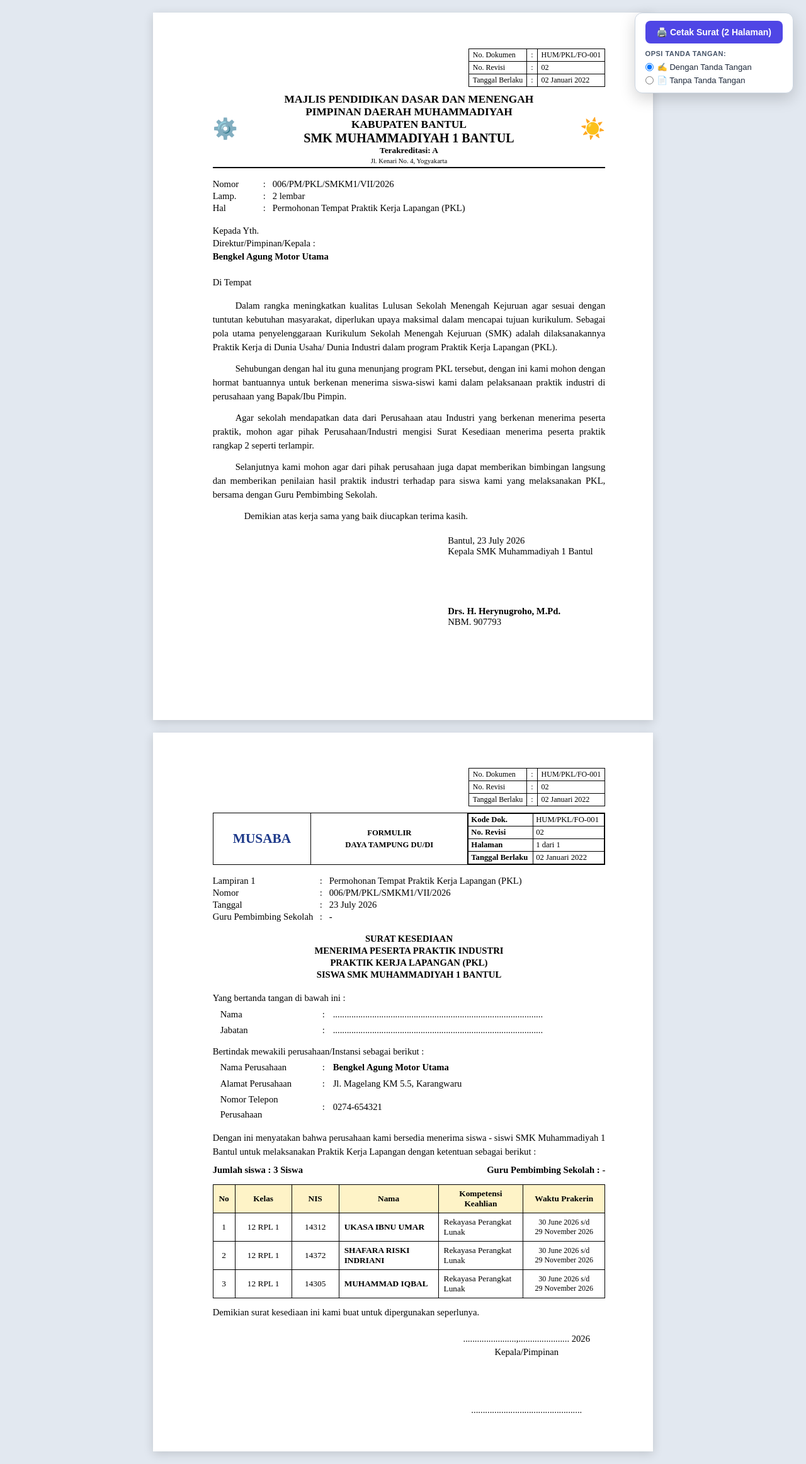
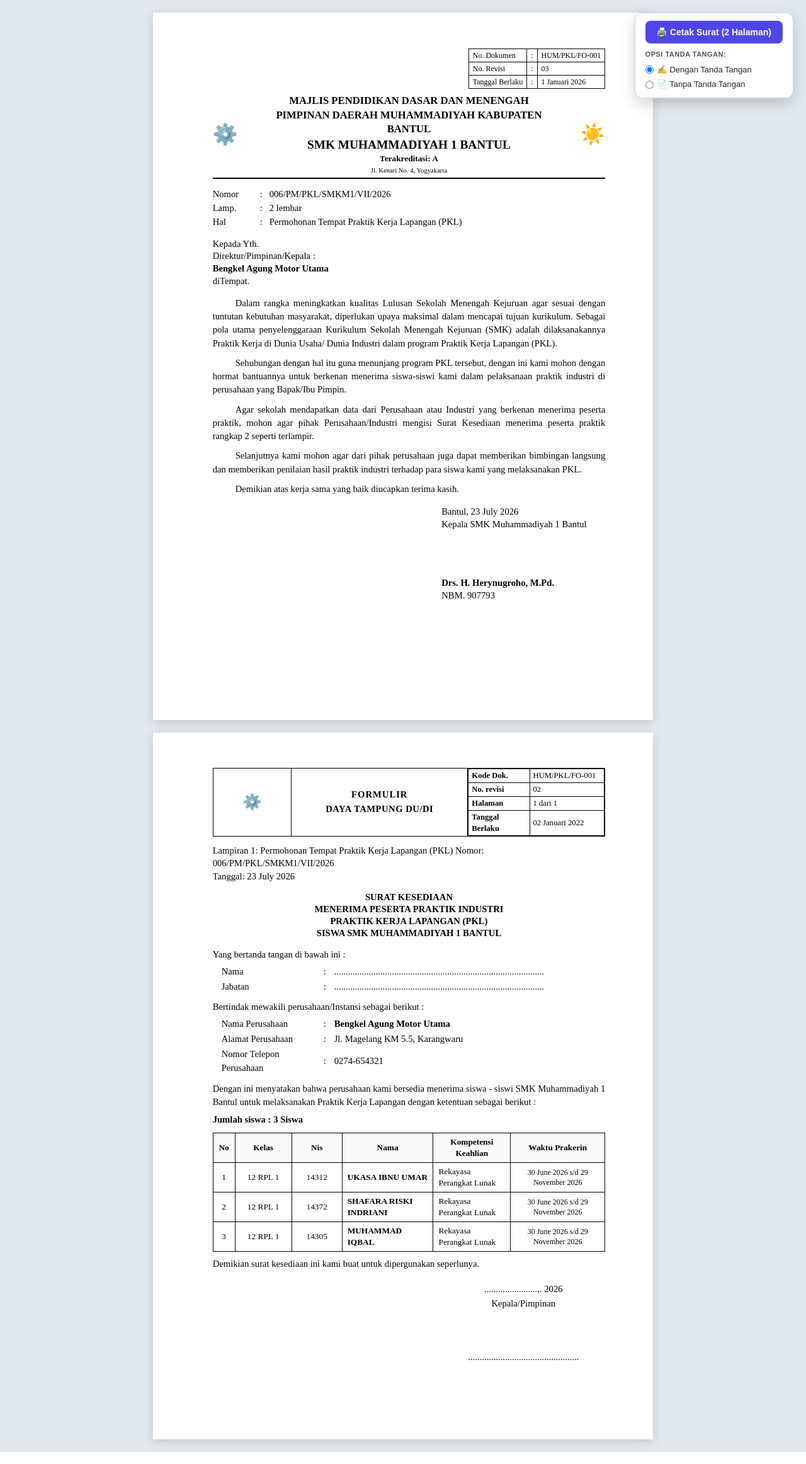
Before and after one commit to kckdevelop/smartschool-v3, a Laravel app: page /pkl/persuratan/5/cetak in a window 1280 px wide. Shown: the whole page at 63% size. Run offline with Laravel 12, Linux system fonts and the light colour scheme; a user stored in the database is signed in; data comes from the database, SQL or seed files in the repository.

Commit message:
perbaikan cetak

```diff
--- a/resources/views/pkl/persuratan/cetak-permohonan.blade.php
+++ b/resources/views/pkl/persuratan/cetak-permohonan.blade.php
@@ -10,6 +10,7 @@
             font-size: 11pt;
             color: #000;
             background: #e2e8f0;
+            line-height: 1.35;
         }
 
         .page {
@@ -33,7 +34,7 @@
             border: 1px solid #000;
             border-collapse: collapse;
             font-size: 9pt;
-            margin-bottom: 10px;
+            margin-bottom: 8px;
         }
         .doc-header-box td {
             border: 1px solid #000;
@@ -51,7 +52,7 @@
             text-align: center;
             border-bottom: 2px solid #000;
             padding-bottom: 4px;
-            margin-bottom: 16px;
+            margin-bottom: 14px;
             position: relative;
         }
         .kop-table {
@@ -62,18 +63,14 @@
             vertical-align: middle;
         }
         .kop-title {
-            font-size: 13pt;
+            font-size: 12.5pt;
             font-weight: bold;
             text-transform: uppercase;
         }
         .kop-subtitle {
-            font-size: 15pt;
+            font-size: 14.5pt;
             font-weight: bold;
             text-transform: uppercase;
-        }
-        .kop-aksara {
-            font-size: 14pt;
-            margin: 2px 0;
         }
         .kop-akreditasi {
             font-size: 10pt;
@@ -88,7 +85,7 @@
         .surat-meta {
             width: 100%;
             border-collapse: collapse;
-            margin-bottom: 16px;
+            margin-bottom: 14px;
             font-size: 11pt;
         }
         .surat-meta td {
@@ -98,16 +95,16 @@
 
         /* Tujuan Surat */
         .tujuan-block {
-            margin-bottom: 16px;
-            line-height: 1.4;
+            margin-bottom: 14px;
+            line-height: 1.35;
         }
 
         /* Isi Paragraph */
         .isi-p {
             text-align: justify;
             text-indent: 36px;
-            line-height: 1.5;
-            margin-bottom: 12px;
+            line-height: 1.45;
+            margin-bottom: 10px;
         }
 
         /* Tabel Surat Kesediaan (Halaman 2) */
@@ -115,49 +112,49 @@
             width: 100%;
             border-collapse: collapse;
             border: 1px solid #000;
-            margin-bottom: 16px;
+            margin-bottom: 12px;
         }
         .form-header-table td {
             border: 1px solid #000;
-            padding: 4px 8px;
+            padding: 3px 6px;
             vertical-align: middle;
             font-size: 9.5pt;
         }
 
-        h2.judul-kesediaan {
+        .judul-kesediaan {
             text-align: center;
             font-size: 11pt;
             font-weight: bold;
             text-transform: uppercase;
             line-height: 1.3;
-            margin: 16px 0;
+            margin: 14px 0 12px 0;
         }
 
         .table-siswa-kesediaan {
             width: 100%;
             border-collapse: collapse;
-            margin: 14px 0;
+            margin: 10px 0;
         }
         .table-siswa-kesediaan th, .table-siswa-kesediaan td {
             border: 1px solid #000;
-            padding: 6px 8px;
+            padding: 5px 8px;
             font-size: 10pt;
             vertical-align: middle;
         }
         .table-siswa-kesediaan th {
-            background-color: #fef3c7;
             text-align: center;
             font-weight: bold;
+            background-color: #f8fafc;
         }
 
         /* Area TTD */
         .ttd-container {
-            margin-top: 20px;
+            margin-top: 16px;
             width: 100%;
         }
         .ttd-box-right {
             float: right;
-            width: 250px;
+            width: 260px;
             text-align: left;
         }
 
@@ -210,7 +207,7 @@
 </div>
 
 {{-- ============================================================================ --}}
-{{-- HALAMAN 1: SURAT PERMOHONAN TEMPAT PKL --}}
+{{-- HALAMAN 1: SURAT PERMOHONAN TEMPAT PRAKTIK KERJA LAPANGAN (PKL) --}}
 {{-- ============================================================================ --}}
 <div class="page">
     {{-- Header Dokumen Kanan Atas --}}
@@ -224,12 +221,12 @@
             <tr>
                 <td>No. Revisi</td>
                 <td>:</td>
-                <td>02</td>
+                <td>03</td>
             </tr>
             <tr>
                 <td>Tanggal Berlaku</td>
                 <td>:</td>
-                <td>02 Januari 2022</td>
+                <td>1 Januari 2026</td>
             </tr>
         </table>
     </div>
@@ -267,7 +264,7 @@
     {{-- Meta Surat --}}
     <table class="surat-meta">
         <tr>
-            <td style="width:80px;">Nomor</td>
+            <td style="width:75px;">Nomor</td>
             <td style="width:15px;">:</td>
             <td>{{ $surat->nomor_surat }}</td>
         </tr>
@@ -287,12 +284,11 @@
     <div class="tujuan-block">
         <div>Kepada Yth.</div>
         <div>Direktur/Pimpinan/Kepala :</div>
-        <div><strong>{{ $surat->dudi?->nama_dudi ?? 'Bengkel Pak Giarto' }}</strong></div>
-        <br>
-        <div>Di Tempat</div>
+        <div><strong>{{ $surat->dudi?->nama_dudi ?? 'Pimpinan Perusahaan' }}</strong></div>
+        <div>diTempat.</div>
     </div>
 
-    {{-- Isi Surat Permohonan --}}
+    {{-- Isi Surat Permohonan (Sesuai Persis dengan Contoh Dokumen Resmi) --}}
     <div class="isi-block">
         <p class="isi-p">
             Dalam rangka meningkatkan kualitas Lulusan Sekolah Menengah Kejuruan agar sesuai dengan tuntutan kebutuhan masyarakat, diperlukan upaya maksimal dalam mencapai tujuan kurikulum. Sebagai pola utama penyelenggaraan Kurikulum Sekolah Menengah Kejuruan (SMK) adalah dilaksanakannya Praktik Kerja di Dunia Usaha/ Dunia Industri dalam program Praktik Kerja Lapangan (PKL).
@@ -304,14 +300,9 @@
             Agar sekolah mendapatkan data dari Perusahaan atau Industri yang berkenan menerima peserta praktik, mohon agar pihak Perusahaan/Industri mengisi Surat Kesediaan menerima peserta praktik rangkap 2 seperti terlampir.
         </p>
         <p class="isi-p">
-            Selanjutnya kami mohon agar dari pihak perusahaan juga dapat memberikan bimbingan langsung dan memberikan penilaian hasil praktik industri terhadap para siswa kami yang melaksanakan PKL, bersama dengan Guru Pembimbing Sekolah{{ !empty($pembimbing?->guru?->nama_guru) ? ' (' . $pembimbing->guru->nama_guru . ')' : '' }}.
+            Selanjutnya kami mohon agar dari pihak perusahaan juga dapat memberikan bimbingan langsung dan memberikan penilaian hasil praktik industri terhadap para siswa kami yang melaksanakan PKL.
         </p>
-        @if(!empty($pembimbing?->guru?->nama_guru))
         <p class="isi-p">
-            Sebagai narahubung dan guru pembimbing sekolah selama pelaksanaan PKL, pihak sekolah menugaskan Bapak/Ibu <strong>{{ $pembimbing->guru->nama_guru }}</strong>{{ !empty($pembimbing->guru->no_hp) ? ' (No. HP/WA: ' . $pembimbing->guru->no_hp . ')' : '' }}.
-        </p>
-        @endif
-        <p class="isi-p" style="text-indent: 50px;">
             Demikian atas kerja sama yang baik diucapkan terima kasih.
         </p>
     </div>
@@ -319,14 +310,14 @@
     {{-- Area TTD Kepala Sekolah --}}
     <div class="ttd-container clearfix">
         <div class="ttd-box-right">
-            <div>{{ $sekolah->kota ?? 'Bantul' }}, {{ \Carbon\Carbon::parse($surat->tanggal_surat)->translatedFormat('d F Y') }}</div>
+            <div>{{ $sekolah->kota ?? 'Bantul' }}, {{ \Carbon\Carbon::parse($surat->tanggal_surat)->translatedFormat('j F Y') }}</div>
             <div>Kepala {{ $sekolah->nama_sekolah ?? 'SMK Muhammadiyah 1 Bantul' }}</div>
-            <div style="height: 70px; position: relative; display: flex; align-items: center; justify-content: center; margin: 4px 0;">
+            <div style="height: 65px; position: relative; display: flex; align-items: center; justify-content: flex-start; margin: 4px 0;">
                 @if(!empty($sekolah->ttd_kepala_sekolah) && file_exists(storage_path('app/public/' . $sekolah->ttd_kepala_sekolah)))
-                    <img src="{{ asset('storage/' . $sekolah->ttd_kepala_sekolah) }}" class="img-ttd-digital" style="max-height: 80px; width: auto; object-fit: contain; {{ ($denganTtd ?? true) ? '' : 'display:none;' }}">
+                    <img src="{{ asset('storage/' . $sekolah->ttd_kepala_sekolah) }}" class="img-ttd-digital" style="max-height: 70px; width: auto; object-fit: contain; {{ ($denganTtd ?? true) ? '' : 'display:none;' }}">
                 @endif
             </div>
-            <div><strong>{{ $sekolah->kepala_sekolah ?? 'Harimawan, S.Pd.T., M.S.I.' }}</strong></div>
+            <div><strong>{{ $sekolah->kepala_sekolah ?? 'Harimawan, S.Pd.T.,M.S.I.' }}</strong></div>
             <div>NBM. {{ $sekolah->nbm ?? '907793' }}</div>
         </div>
     </div>
@@ -336,58 +327,37 @@
 {{-- HALAMAN 2: SURAT KESEDIAAN MENERIMA PESERTA PRAKTIK INDUSTRI --}}
 {{-- ============================================================================ --}}
 <div class="page">
-    {{-- Header Dokumen Kanan Atas --}}
-    <div class="clearfix">
-        <table class="doc-header-box">
-            <tr>
-                <td>No. Dokumen</td>
-                <td>:</td>
-                <td>HUM/PKL/FO-001</td>
-            </tr>
-            <tr>
-                <td>No. Revisi</td>
-                <td>:</td>
-                <td>02</td>
-            </tr>
-            <tr>
-                <td>Tanggal Berlaku</td>
-                <td>:</td>
-                <td>02 Januari 2022</td>
-            </tr>
-        </table>
-    </div>
-
-    {{-- Form Header Tabel --}}
+    {{-- Form Header Tabel (Sesuai DOCX Resmi) --}}
     <table class="form-header-table">
         <tr>
-            <td style="width:25%; text-align:center;">
+            <td style="width:20%; text-align:center;">
                 @if($sekolah && $sekolah->logo && file_exists(storage_path('app/public/' . $sekolah->logo)))
-                    <img src="{{ asset('storage/' . $sekolah->logo) }}" style="max-height:50px;">
+                    <img src="{{ asset('storage/' . $sekolah->logo) }}" style="max-height:55px;">
                 @else
-                    <div style="font-weight:bold; font-size:16pt; color:#1e3a8a;">MUSABA</div>
+                    <div style="font-weight:bold; font-size:18pt; color:#1e3a8a;">⚙️</div>
                 @endif
             </td>
-            <td style="width:40%; text-align:center; font-weight:bold;">
-                <div>FORMULIR</div>
-                <div style="margin-top:4px;">DAYA TAMPUNG DU/DI</div>
+            <td style="width:45%; text-align:center; font-weight:bold;">
+                <div style="font-size:11pt; letter-spacing:1px;">FORMULIR</div>
+                <div style="font-size:11pt; margin-top:3px; letter-spacing:0.5px;">DAYA TAMPUNG DU/DI</div>
             </td>
             <td style="width:35%; padding:0;">
                 <table style="width:100%; border-collapse:collapse; font-size:8.5pt;">
                     <tr>
-                        <td style="border-bottom:1px solid #000; border-right:1px solid #000; padding:2px 4px; font-weight:bold;">Kode Dok.</td>
-                        <td style="border-bottom:1px solid #000; padding:2px 4px;">HUM/PKL/FO-001</td>
+                        <td style="border-bottom:1px solid #000; border-right:1px solid #000; padding:2px 5px; font-weight:bold; width:45%;">Kode Dok.</td>
+                        <td style="border-bottom:1px solid #000; padding:2px 5px;">HUM/PKL/FO-001</td>
                     </tr>
                     <tr>
-                        <td style="border-bottom:1px solid #000; border-right:1px solid #000; padding:2px 4px; font-weight:bold;">No. Revisi</td>
-                        <td style="border-bottom:1px solid #000; padding:2px 4px;">02</td>
+                        <td style="border-bottom:1px solid #000; border-right:1px solid #000; padding:2px 5px; font-weight:bold;">No. revisi</td>
+                        <td style="border-bottom:1px solid #000; padding:2px 5px;">02</td>
                     </tr>
                     <tr>
-                        <td style="border-bottom:1px solid #000; border-right:1px solid #000; padding:2px 4px; font-weight:bold;">Halaman</td>
-                        <td style="border-bottom:1px solid #000; padding:2px 4px;">1 dari 1</td>
+                        <td style="border-bottom:1px solid #000; border-right:1px solid #000; padding:2px 5px; font-weight:bold;">Halaman</td>
+                        <td style="border-bottom:1px solid #000; padding:2px 5px;">1 dari 1</td>
                     </tr>
                     <tr>
-                        <td style="border-right:1px solid #000; padding:2px 4px; font-weight:bold;">Tanggal Berlaku</td>
-                        <td style="padding:2px 4px;">02 Januari 2022</td>
+                        <td style="border-right:1px solid #000; padding:2px 5px; font-weight:bold;">Tanggal Berlaku</td>
+                        <td style="padding:2px 5px;">02 Januari 2022</td>
                     </tr>
                 </table>
             </td>
@@ -395,41 +365,23 @@
     </table>
 
     {{-- Meta Lampiran --}}
-    <table class="surat-meta" style="margin-bottom:12px;">
-        <tr>
-            <td style="width:130px;">Lampiran 1</td>
-            <td style="width:15px;">:</td>
-            <td>Permohonan Tempat Praktik Kerja Lapangan (PKL)</td>
-        </tr>
-        <tr>
-            <td>Nomor</td>
-            <td>:</td>
-            <td>{{ $surat->nomor_surat }}</td>
-        </tr>
-        <tr>
-            <td>Tanggal</td>
-            <td>:</td>
-            <td>{{ \Carbon\Carbon::parse($surat->tanggal_surat)->translatedFormat('d F Y') }}</td>
-        </tr>
-        <tr>
-            <td style="width:170px;">Guru Pembimbing Sekolah</td>
-            <td style="width:15px;">:</td>
-            <td><strong>{{ $pembimbing?->guru?->nama_guru ?? '-' }}</strong>{{ !empty($pembimbing?->guru?->no_hp) ? ' (No. HP: ' . $pembimbing->guru->no_hp . ')' : '' }}</td>
-        </tr>
-    </table>
+    <div style="font-size:11pt; line-height:1.4; margin-bottom:10px;">
+        <div>Lampiran 1: Permohonan Tempat Praktik Kerja Lapangan (PKL) Nomor: {{ $surat->nomor_surat }}</div>
+        <div>Tanggal: {{ \Carbon\Carbon::parse($surat->tanggal_surat)->translatedFormat('j F Y') }}</div>
+    </div>
 
     {{-- Judul Surat Kesediaan --}}
-    <h2 class="judul-kesediaan">
-        SURAT KESEDIAAN<br>
-        MENERIMA PESERTA PRAKTIK INDUSTRI<br>
-        PRAKTIK KERJA LAPANGAN (PKL)<br>
-        SISWA {{ strtoupper($sekolah->nama_sekolah ?? 'SMK MUHAMMADIYAH 1 BANTUL') }}
-    </h2>
+    <div class="judul-kesediaan">
+        <div>SURAT KESEDIAAN</div>
+        <div>MENERIMA PESERTA PRAKTIK INDUSTRI</div>
+        <div>PRAKTIK KERJA LAPANGAN (PKL)</div>
+        <div>SISWA {{ strtoupper($sekolah->nama_sekolah ?? 'SMK MUHAMMADIYAH 1 BANTUL') }}</div>
+    </div>
 
     {{-- Form Identitas DU/DI --}}
-    <div style="line-height: 1.6; margin-bottom:12px;">
-        <div>Yang bertanda tangan di bawah ini :</div>
-        <table style="width:100%; margin-left:10px;">
+    <div style="line-height: 1.5; margin-bottom:10px;">
+        <div style="margin-bottom:3px;">Yang bertanda tangan di bawah ini :</div>
+        <table style="width:100%; margin-left:12px; margin-bottom:8px;">
             <tr>
                 <td style="width:160px;">Nama</td>
                 <td style="width:15px;">:</td>
@@ -442,34 +394,33 @@
             </tr>
         </table>
 
-        <div style="margin-top:8px;">Bertindak mewakili perusahaan/Instansi sebagai berikut :</div>
-        <table style="width:100%; margin-left:10px;">
+        <div style="margin-bottom:3px;">Bertindak mewakili perusahaan/Instansi sebagai berikut :</div>
+        <table style="width:100%; margin-left:12px;">
             <tr>
                 <td style="width:160px;">Nama Perusahaan</td>
                 <td style="width:15px;">:</td>
-                <td><strong>{{ $surat->dudi?->nama_dudi ?? 'Bengkel Pak Giarto' }}</strong></td>
+                <td><strong>{{ $surat->dudi?->nama_dudi ?? '-' }}</strong></td>
             </tr>
             <tr>
                 <td>Alamat Perusahaan</td>
                 <td>:</td>
-                <td>{{ $surat->dudi?->alamat ?? 'Sudimoro RT 07 Timbulharjo Sewon Bantul' }}</td>
+                <td>{{ $surat->dudi?->alamat ?? '-' }}</td>
             </tr>
             <tr>
                 <td>Nomor Telepon Perusahaan</td>
                 <td>:</td>
-                <td>{{ $surat->dudi?->no_telepon ?? '085102332811' }}</td>
+                <td>{{ $surat->dudi?->no_telepon ?? '-' }}</td>
             </tr>
         </table>
     </div>
 
     {{-- Pernyataan Kesediaan --}}
-    <div style="text-align:justify; line-height:1.5; margin-bottom:10px;">
-        Dengan ini menyatakan bahwa perusahaan kami bersedia menerima siswa - siswi SMK Muhammadiyah 1 Bantul untuk melaksanakan Praktik Kerja Lapangan dengan ketentuan sebagai berikut :
+    <div style="text-align:justify; line-height:1.45; margin-bottom:8px;">
+        Dengan ini menyatakan bahwa perusahaan kami bersedia menerima siswa - siswi {{ $sekolah->nama_sekolah ?? 'SMK Muhammadiyah 1 Bantul' }} untuk melaksanakan Praktik Kerja Lapangan dengan ketentuan sebagai berikut :
     </div>
 
-    <div style="font-weight:bold; margin-bottom:8px; display:flex; justify-content:space-between; align-items:center;">
-        <div>Jumlah siswa : {{ count($penempatan) }} Siswa</div>
-        <div>Guru Pembimbing Sekolah : <strong>{{ $pembimbing?->guru?->nama_guru ?? '-' }}</strong></div>
+    <div style="font-weight:bold; margin-bottom:8px;">
+        Jumlah siswa : {{ count($penempatan) }} Siswa
     </div>
 
     {{-- Tabel Daftar Siswa Kesediaan --}}
@@ -478,23 +429,23 @@
             <tr>
                 <th style="width:35px;">No</th>
                 <th style="width:90px;">Kelas</th>
-                <th style="width:75px;">NIS</th>
+                <th style="width:80px;">Nis</th>
                 <th>Nama</th>
                 <th>Kompetensi Keahlian</th>
-                <th style="width:130px;">Waktu Prakerin</th>
+                <th style="width:150px;">Waktu Prakerin</th>
             </tr>
         </thead>
         <tbody>
             @php
-                $tglMulai = $surat->gelombang?->tanggal_mulai ? \Carbon\Carbon::parse($surat->gelombang->tanggal_mulai)->translatedFormat('j F Y') : '1 Juli 2026';
-                $tglSelesai = $surat->gelombang?->tanggal_selesai ? \Carbon\Carbon::parse($surat->gelombang->tanggal_selesai)->translatedFormat('j F Y') : '30 November 2026';
+                $tglMulai = $surat->gelombang?->tanggal_mulai ? \Carbon\Carbon::parse($surat->gelombang->tanggal_mulai)->translatedFormat('j F Y') : '1 Januari 2027';
+                $tglSelesai = $surat->gelombang?->tanggal_selesai ? \Carbon\Carbon::parse($surat->gelombang->tanggal_selesai)->translatedFormat('j F Y') : '30 April 2027';
             @endphp
             @forelse($penempatan as $i => $p)
             @php
                 $namaSiswa = $p->siswa?->nama_siswa ?? (is_object($p->siswa) ? $p->siswa->nama_siswa : $p->nis);
                 $nisSiswa = $p->nis;
                 $kelasSiswa = optional(optional($p->siswa)->kelas)->nama_kelas ?? (is_object($p->siswa) && isset($p->siswa->kelas) ? $p->siswa->kelas->nama_kelas : '-');
-                $keahlianSiswa = optional(optional(optional($p->siswa)->kelas)->jurusan)->nama_jurusan ?? (is_object($p->siswa) && isset($p->siswa->kelas->jurusan) ? $p->siswa->kelas->jurusan->nama_jurusan : 'Teknik Kendaraan Ringan Otomotif');
+                $keahlianSiswa = optional(optional(optional($p->siswa)->kelas)->jurusan)->nama_jurusan ?? (is_object($p->siswa) && isset($p->siswa->kelas->jurusan) ? $p->siswa->kelas->jurusan->nama_jurusan : 'Teknik Sepeda Motor');
             @endphp
             <tr>
                 <td style="text-align:center;">{{ $i + 1 }}</td>
@@ -502,7 +453,7 @@
                 <td style="text-align:center;">{{ $nisSiswa }}</td>
                 <td style="font-weight:600;">{{ $namaSiswa }}</td>
                 <td>{{ $keahlianSiswa }}</td>
-                <td style="text-align:center; font-size:9pt;">{{ $tglMulai }} s/d<br>{{ $tglSelesai }}</td>
+                <td style="text-align:center; font-size:9pt;">{{ $tglMulai }} s/d {{ $tglSelesai }}</td>
             </tr>
             @empty
             <tr>
@@ -517,11 +468,11 @@
     </div>
 
     {{-- Area TTD DU / DI --}}
-    <div class="ttd-container clearfix" style="margin-top:25px;">
+    <div class="ttd-container clearfix" style="margin-top:20px;">
         <div class="ttd-box-right" style="text-align:center;">
-            <div>.......................,...................... 2026</div>
+            <div>.......................,. {{ date('Y') }}</div>
             <div style="margin-top:4px;">Kepala/Pimpinan</div>
-            <div style="height: 75px;"></div>
+            <div style="height: 65px;"></div>
             <div>................................................</div>
         </div>
     </div>
```
